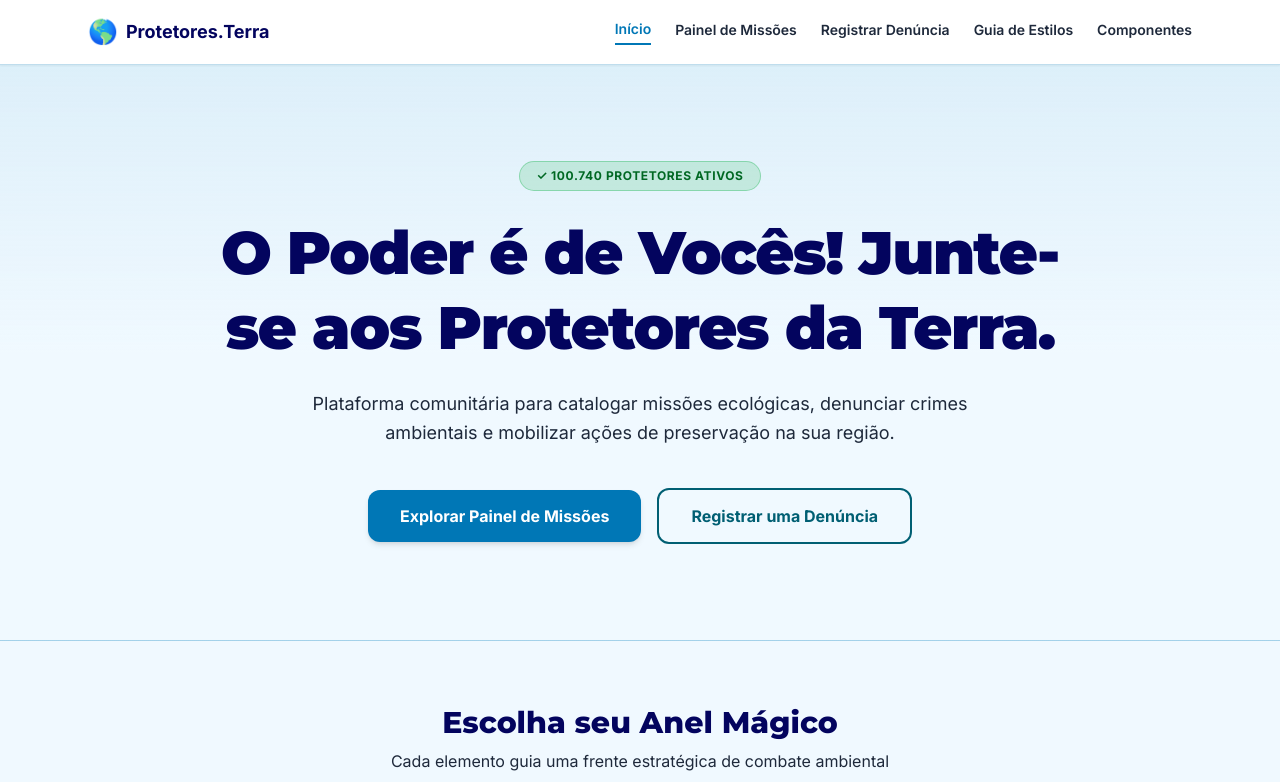
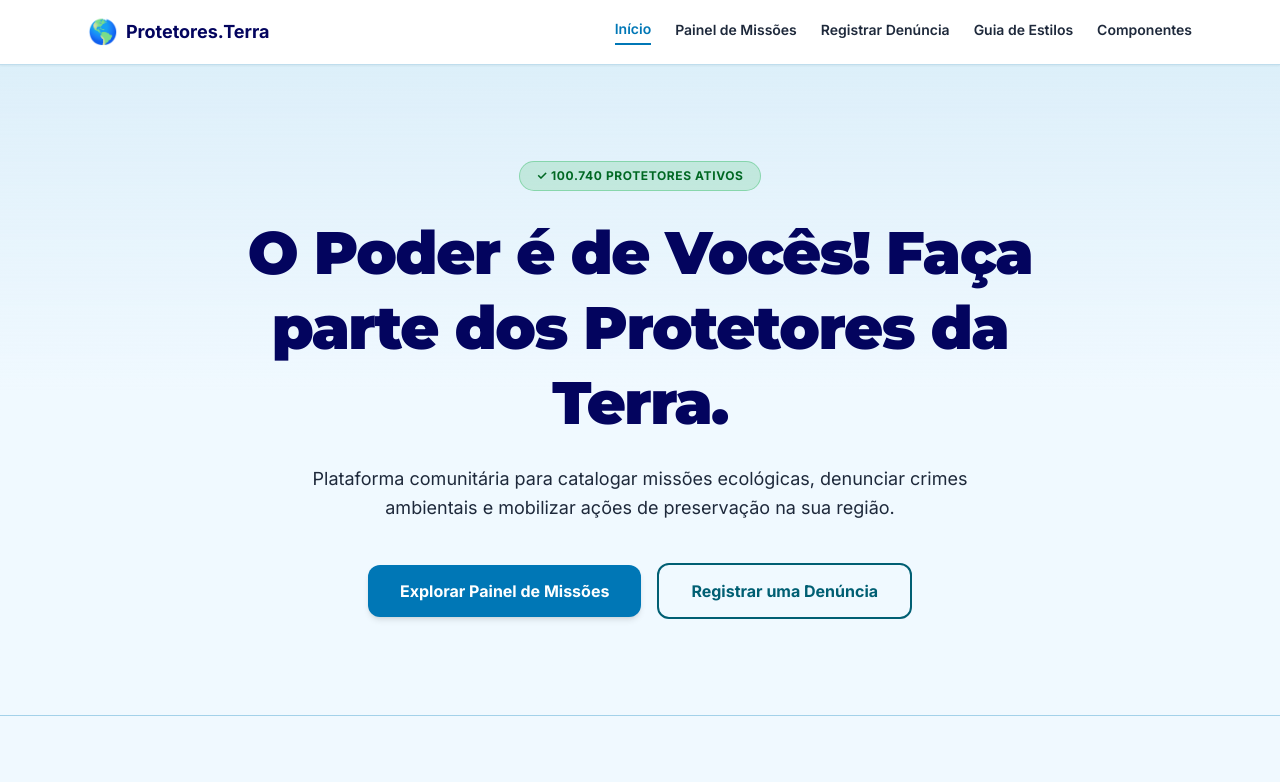
Before and after one commit to Patrick-Fim/Projeto-de-Desenvolvimento-Web, a Next.js app: page / in a window 1280 px wide. Shown: the top 782 px of the page. Built offline with nearby package versions, Linux system fonts and the light colour scheme.

Commit message:
Alterando página inicial

```diff
--- a/src/app/page.jsx
+++ b/src/app/page.jsx
@@ -19,7 +19,7 @@ export default function HomePage() {
           </span>
 
           <h1 className="text-4xl sm:text-5xl md:text-6xl font-black text-foreground tracking-tight max-w-4xl mx-auto leading-tight">
-            O Poder é de Vocês! Junte-se aos Protetores da Terra.
+            O Poder é de Vocês! Faça parte dos Protetores da Terra.
           </h1>
 
           <p className="text-base md:text-lg text-foreground-muted max-w-2xl mx-auto leading-relaxed">
```
